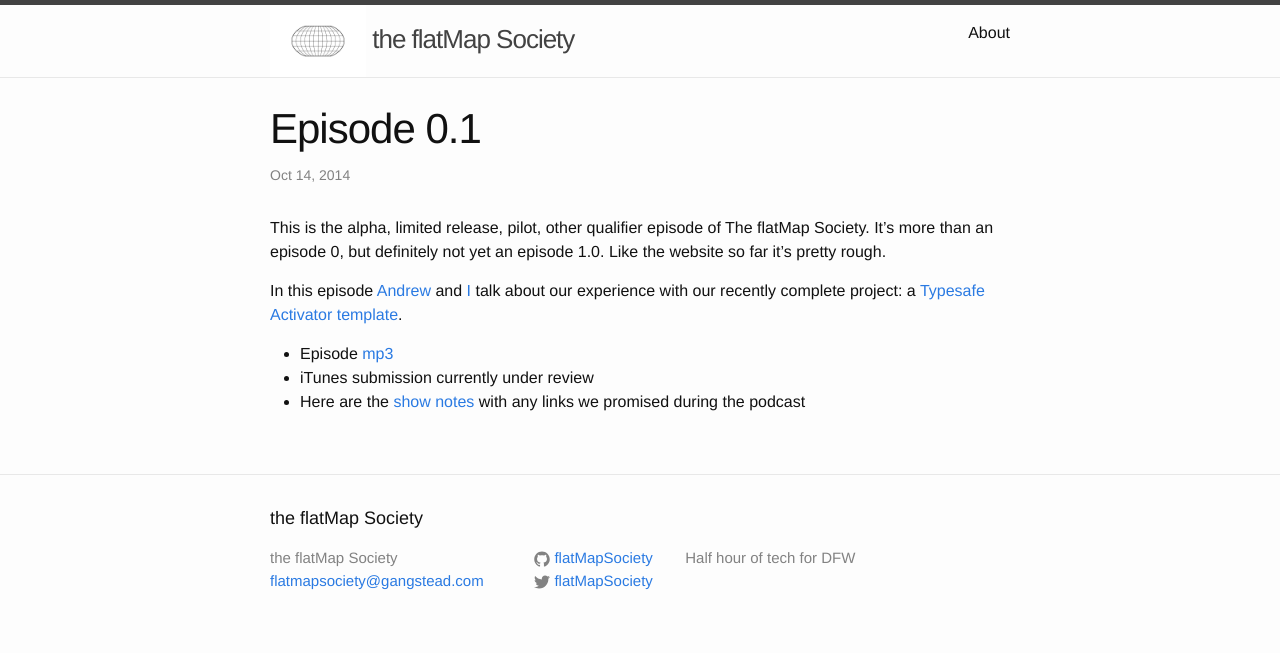
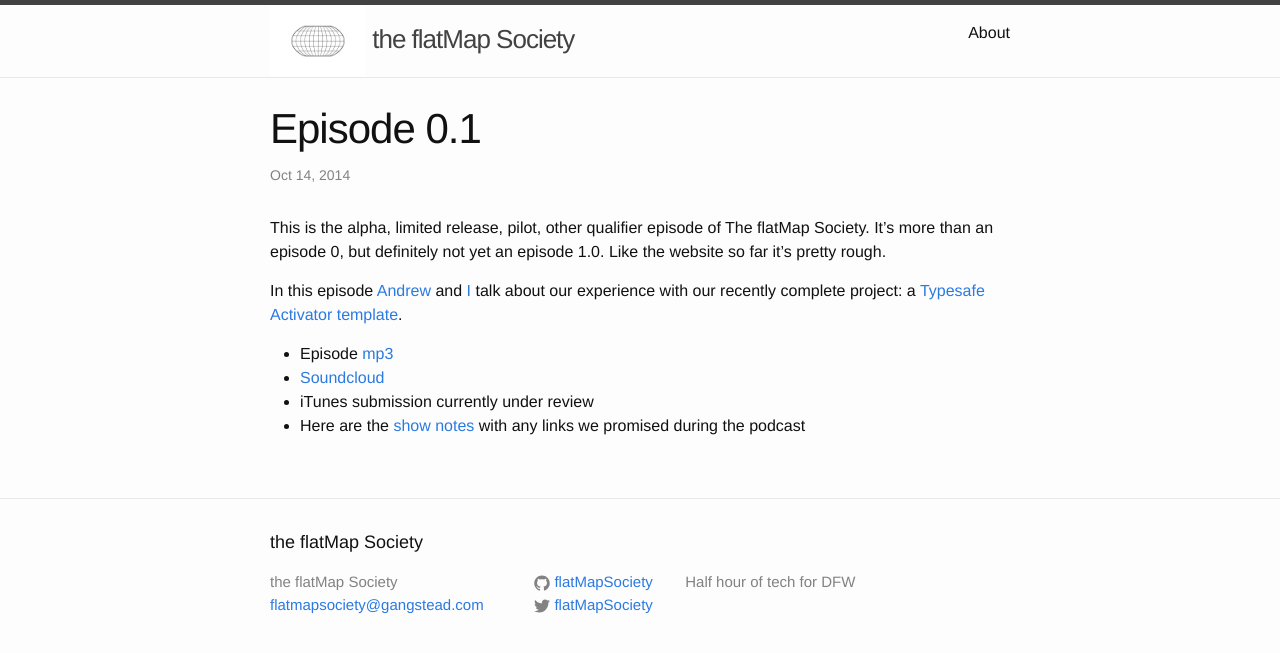
Before and after one commit to flatMapSociety/flatMapSociety.github.io, a Jekyll site: the page built from _posts/2014-10-14-episode-0-1.markdown, in a window 1280 px wide. Shown: the top 653 px of the page. Built offline with Jekyll 4.4.1, drawn with Linux system fonts in a browser that asks for light colours.

Commit message:
episode 0.1 soundcloud

```diff
--- a/_posts/2014-10-14-episode-0-1.markdown
+++ b/_posts/2014-10-14-episode-0-1.markdown
@@ -13,6 +13,7 @@ This is the alpha, limited release, pilot, other qualifier episode of The flatMa
 In this episode [Andrew][andrew] and [I][steven] talk about our experience with our recently complete project: a [Typesafe Activator template][activator].
 
 * Episode [mp3](http://flatmapsociety.github.io/episodes/flatMap_0_1-2014-10-15.mp3)
+* [Soundcloud](https://soundcloud.com/flatmap-society/flatmap-01-2014-10-15)
 * iTunes submission currently under review
 * Here are the [show notes][shownotes] with any links we promised during the podcast
 
```
